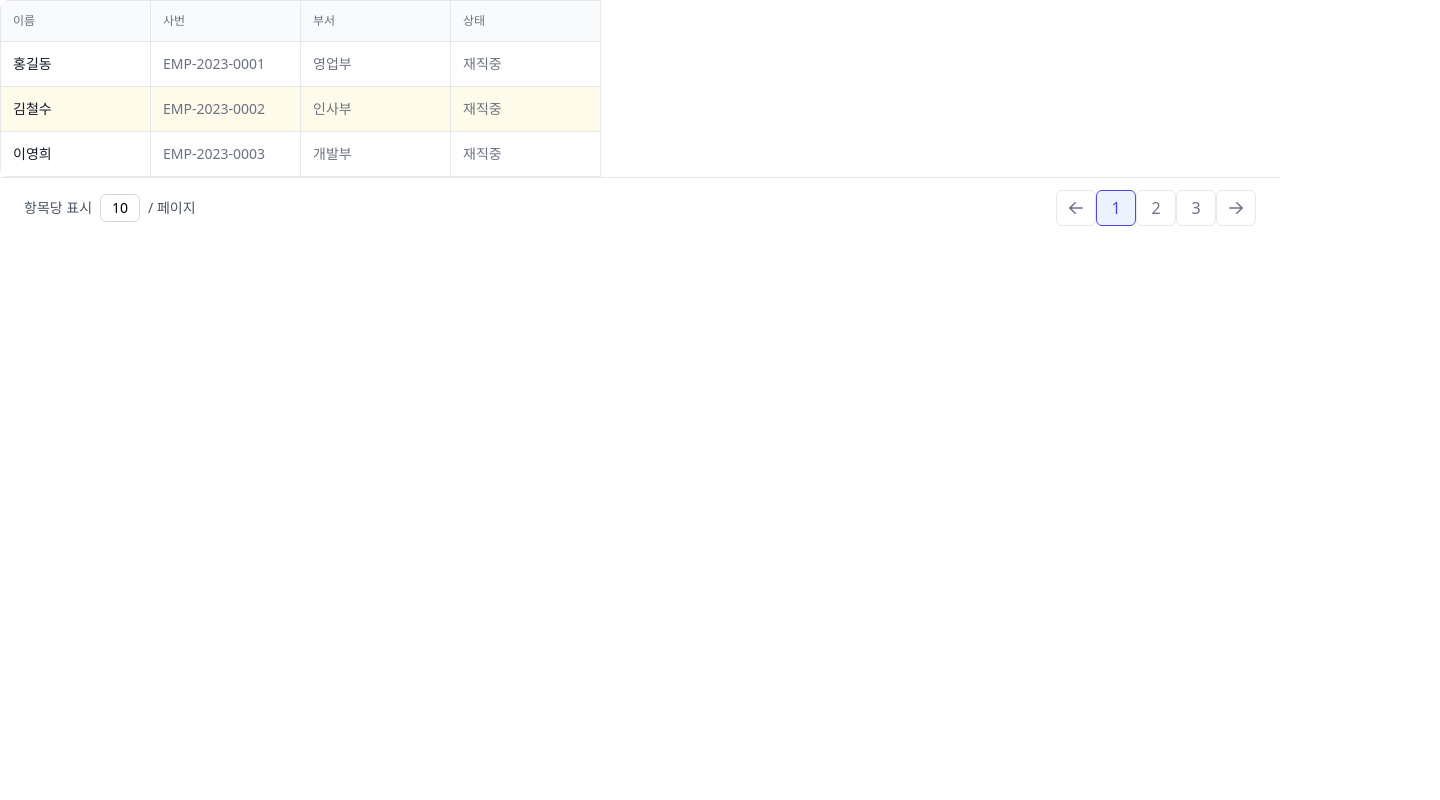
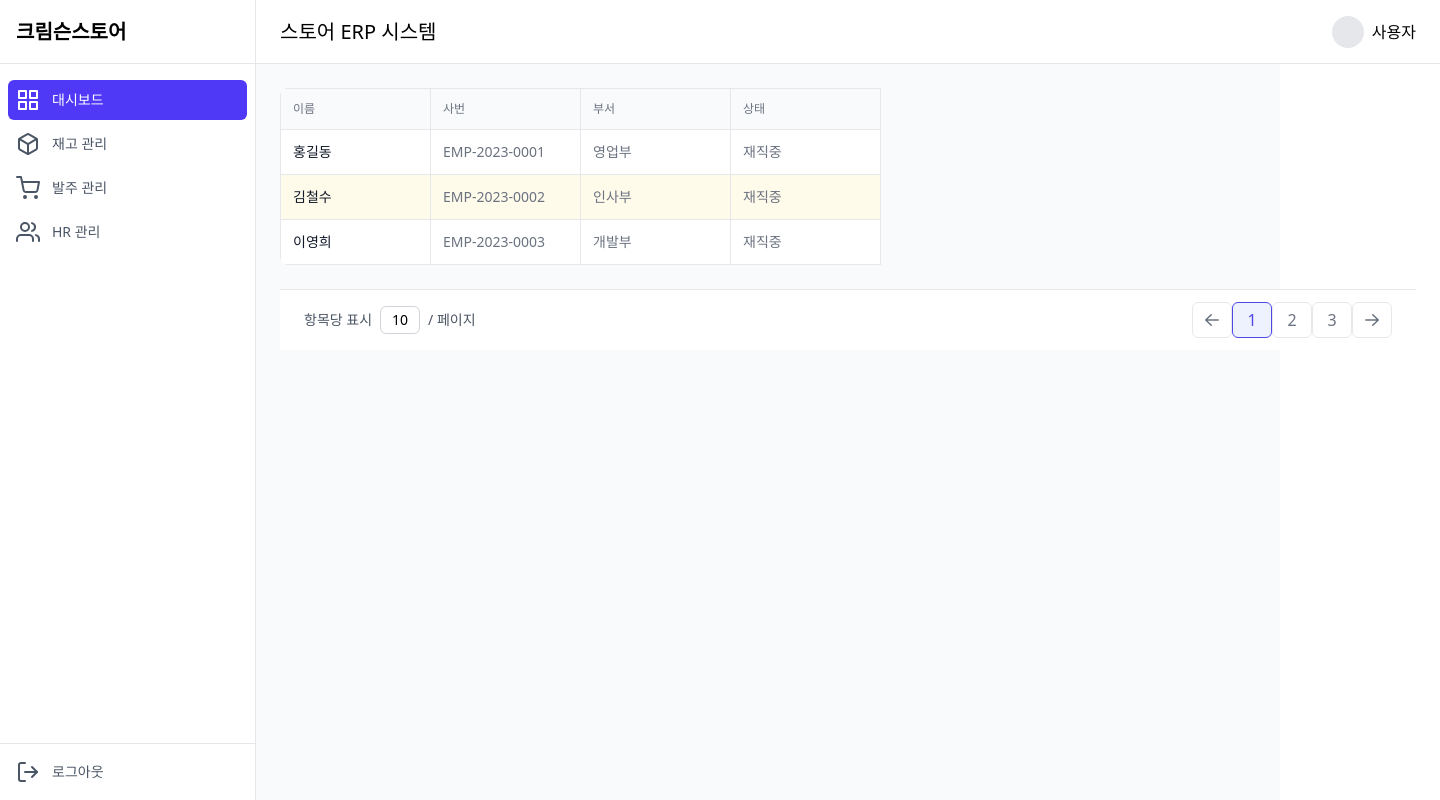
Before and after one commit to NEXT-LIKELION/Crimson-ERP-FE, a React (Vite) app in the folder ERP/: page / in a window 1280 px wide. Shown: the whole page, 1440 px wide, since content can reach past the window. Built offline with nearby package versions, Linux system fonts and the light colour scheme; no server answers.

Commit message:
Add: Layout.tsx로 모든 페이지 감쌈

```diff
--- a/ERP/src/main.tsx
+++ b/ERP/src/main.tsx
@@ -1,10 +1,13 @@
 import React from "react";
 import ReactDOM from "react-dom/client";
 import AppRoutes from "./routes/index";
+import { BrowserRouter } from "react-router-dom";
 import "./index.css"; // Tailwind CSS 포함
 
 ReactDOM.createRoot(document.getElementById("root") as HTMLElement).render(
   <React.StrictMode>
-    <AppRoutes />
+    <BrowserRouter>
+      <AppRoutes />
+    </BrowserRouter>
   </React.StrictMode>
 );
--- a/ERP/src/routes/index.tsx
+++ b/ERP/src/routes/index.tsx
@@ -9,10 +9,11 @@ import HRPage from "../pages/HR/HRPage";
 import AuthPage from "../pages/Auth/AuthPage";
 import DashboardPage from "../pages/Dashboard/DashboardPage";
 import NotFound from "../pages/Notfound";
+import Layout from "../layout";
 
 const AppRoutes = () => {
     return (
-        <Router>
+        <Layout>
             <Routes>
                 {/* 메인 대시보드 */}
                 <Route path="/" element={<DashboardPage />} />
@@ -63,7 +64,7 @@ const AppRoutes = () => {
                 {/* 404 처리 */}
                 <Route path="*" element={<NotFound />} />
             </Routes>
-        </Router>
+        </Layout>
     );
 };
 
```
